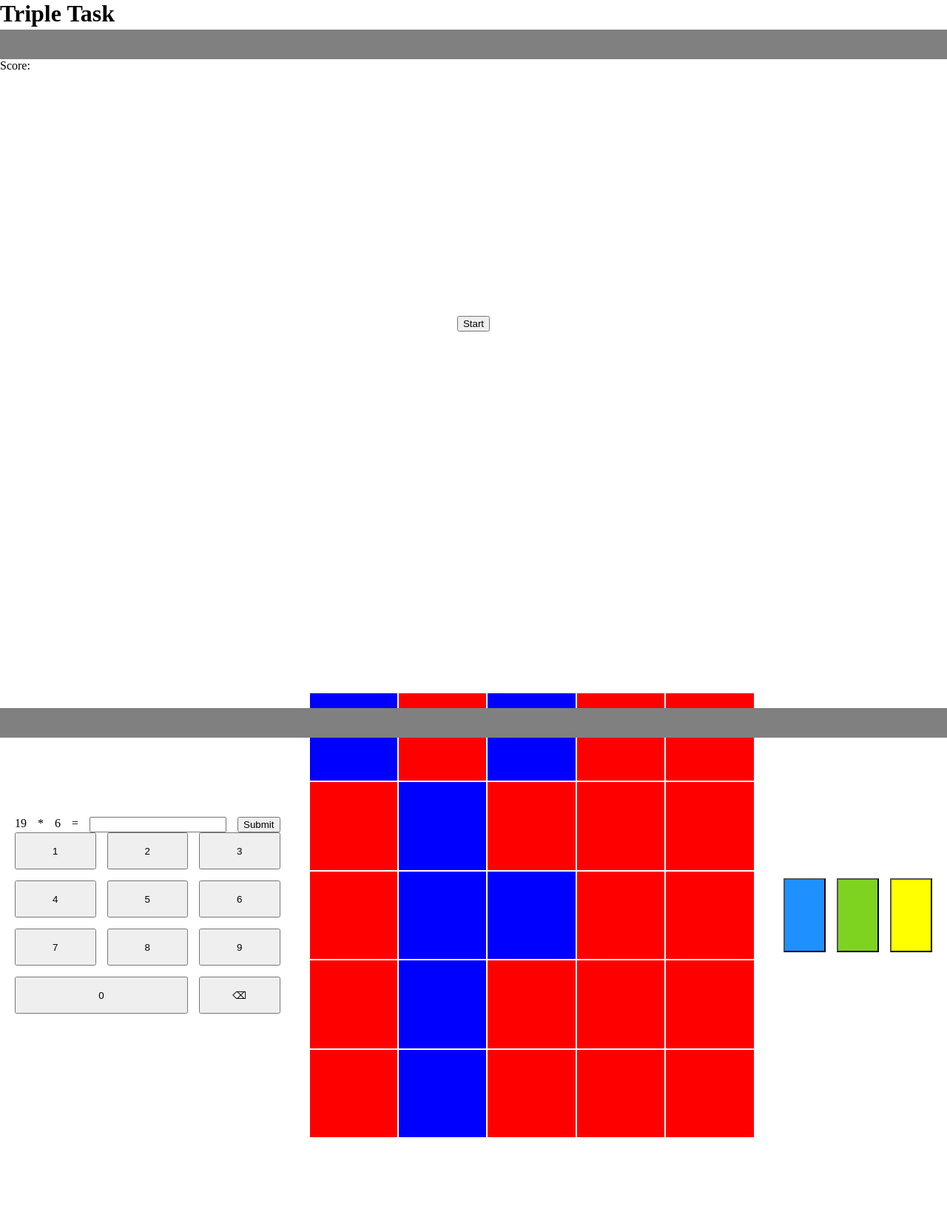
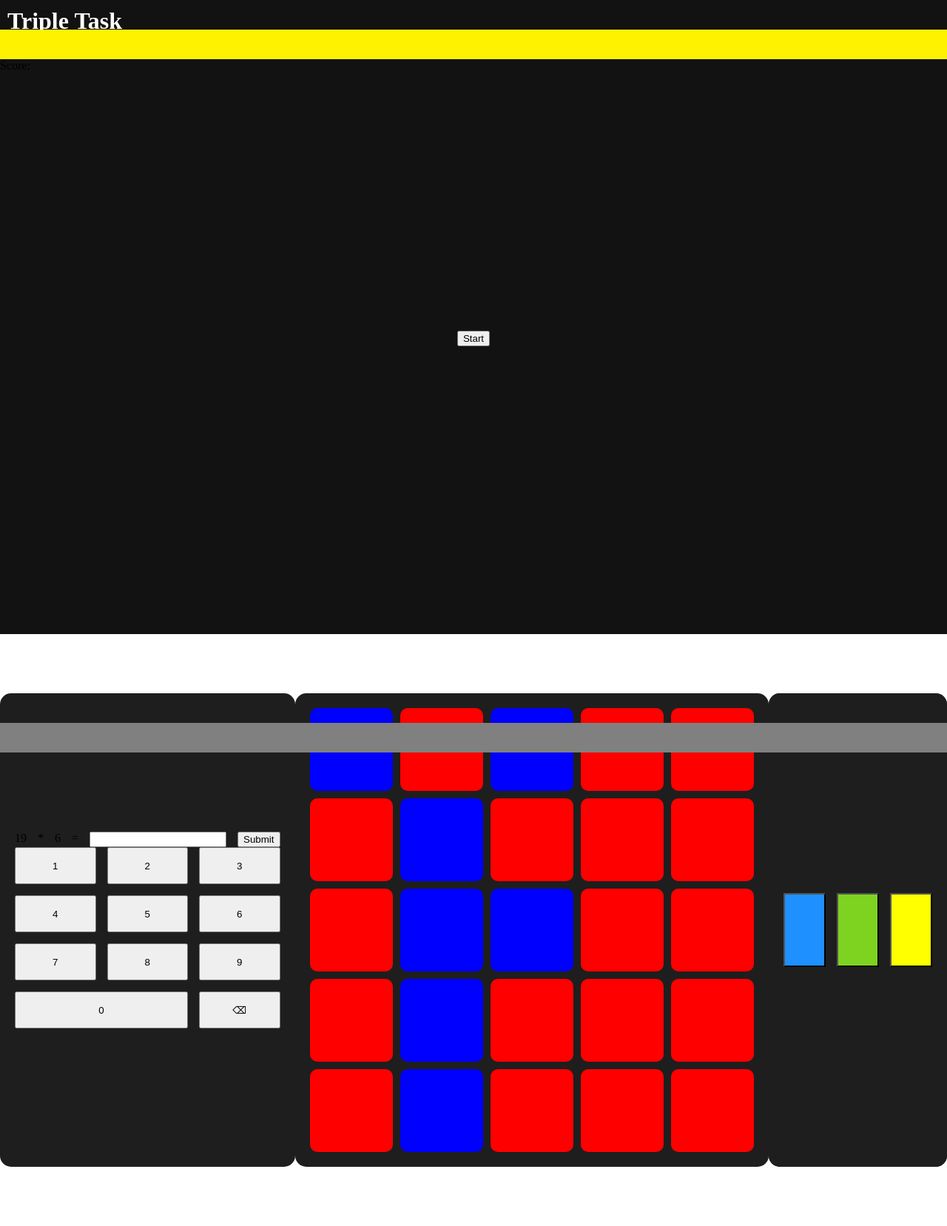
Before and after one commit to Hernandez-Marcos/Triple-task, a Django app: page /games/ in a window 1280 px wide. Shown: the whole page at 74% size. Before the commit the page ends 1537 px from the top, so only its background shows below. Run offline with Django 5.2, Linux system fonts and the light colour scheme.

Commit message:
Update styles.

```diff
--- a/games/static/games/js/timer.js
+++ b/games/static/games/js/timer.js
@@ -267,7 +267,7 @@ function getFirstPattern() {
             if (count >= res.pattern.length) {
                 clearInterval(intervalId)
                 setTimeout(() => {
-                    patternContainer.style.backgroundColor = "white"
+                    patternContainer.style.backgroundColor = "#1E1E1E"
                     patternContainer.classList.remove("pulse");
                     window.gameState.isPatternShowing = false
                 }, 750)
--- a/games/static/games/js/validate.js
+++ b/games/static/games/js/validate.js
@@ -182,7 +182,7 @@ function updatePatternGame(data) {
         if (count >= data.pattern.length) {
             clearInterval(intervalId)
             setTimeout(() => {
-                patternContainer.style.backgroundColor = "white"
+                patternContainer.style.backgroundColor = "#1E1E1E"
                 patternContainer.classList.remove("pulse");
                 window.gameState.isPatternShowing = false
             }, 750)
--- a/games/static/games/styles/grid.css
+++ b/games/static/games/styles/grid.css
@@ -3,14 +3,16 @@
     flex: 1;
     grid-template-columns: repeat(5, 1fr);
     grid-template-rows: repeat(5, 1fr);
-    background-color: white;
-    gap: 2px;
+    gap: 10px;
     position: relative;
     height: 80%;
+    background-color: #1E1E1E;
+    border-radius: 15px;
 }
 
 .square {
     aspect-ratio: 1/1;
+    border-radius: 10px;
 }
 
 .square.blue {
--- a/games/static/games/styles/math.css
+++ b/games/static/games/styles/math.css
@@ -5,7 +5,8 @@
     justify-content: center;
     position: relative;
     height: 80%;
-
+    background-color: #1E1E1E;
+    border-radius: 15px;
 }
 
 .math-problem {
--- a/games/static/games/styles/pattern.css
+++ b/games/static/games/styles/pattern.css
@@ -7,6 +7,8 @@
     gap: 15px;
     height: 80%;
     transition: background-color 0.2s ease;
+    background-color: #1E1E1E;
+    border-radius: 15px;
 }
 
 .pattern-game::before {
@@ -16,6 +18,7 @@
     height: 100%;
     background-color: inherit;
     z-index: 0;
+    border-radius: 15px;
 }
 
 .pattern-game > * {
--- a/games/static/games/styles/shared.css
+++ b/games/static/games/styles/shared.css
@@ -9,6 +9,7 @@ body {
 
 .game-layout {
     height: 100vh;
+    background-color: #121212;
 }
 
 .hud {
--- a/games/static/games/styles/timer.css
+++ b/games/static/games/styles/timer.css
@@ -1,7 +1,7 @@
 .timer-bar {
     height: 40px;
     width: 100%;
-    background-color: gray;
+    background-color: #fff200;
 }
 
 .game-timer-bar {
--- a/static/styles/main.css
+++ b/static/styles/main.css
@@ -0,0 +1,11 @@
+.main-wrapper {
+    background-color: #121212;
+    display: flex;
+    align-items: center;
+    justify-content: space-between;
+    padding: 10px;
+}
+
+h1 {
+    color: white;
+}
```
